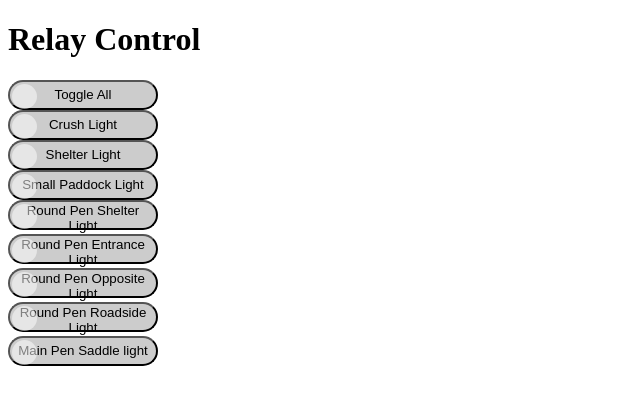
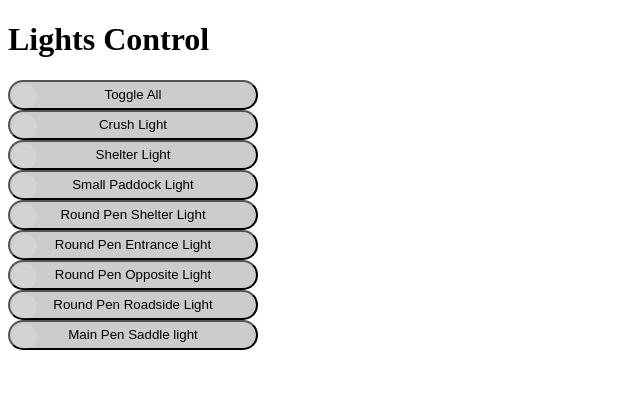
Before and after one commit to TRoetz/RPi, a Flask app: page / in a window 1280 px wide. Shown: the top 405 px of the page, without its empty margins (0-640 px from the left). Run offline with Flask 3, Linux system fonts and the light colour scheme.

Commit message:
More UI Updates

```diff
--- a/templates/index.html
+++ b/templates/index.html
@@ -8,7 +8,7 @@
     .toggle-button {
       /* Add some basic styling for the toggle buttons (optional) */
       display: inline-block;
-      width: 150px;
+      width: 250px;
       height: 30px;
       border-radius: 15px;
       background-color: #ccc;
@@ -24,7 +24,7 @@
       height: 25px;
       border-radius: 50%;
       background-color: white;
-      opacity: 50%;
+      opacity: 15%;
       position: absolute;
       top: 2px;
       left: 2px;
@@ -32,14 +32,14 @@
     }
 
     .toggle-button.active::after {
-      left: calc(100% - 60px);
-      opacity: 50%;
+      left: calc(100% - 25px);
+      opacity: 15%;
       background-color: #4CAF50;  /* Change active color here */
     }
   </style>
 </head>
 <body>
-  <h1>Relay Control</h1>
+  <h1>Lights Control</h1>
   <button type="button" class="toggle-button" id="toggle-all" onclick="toggleAllRelays()">Toggle All</button>
   <br/>
   {% for data in relay_data %}
```
